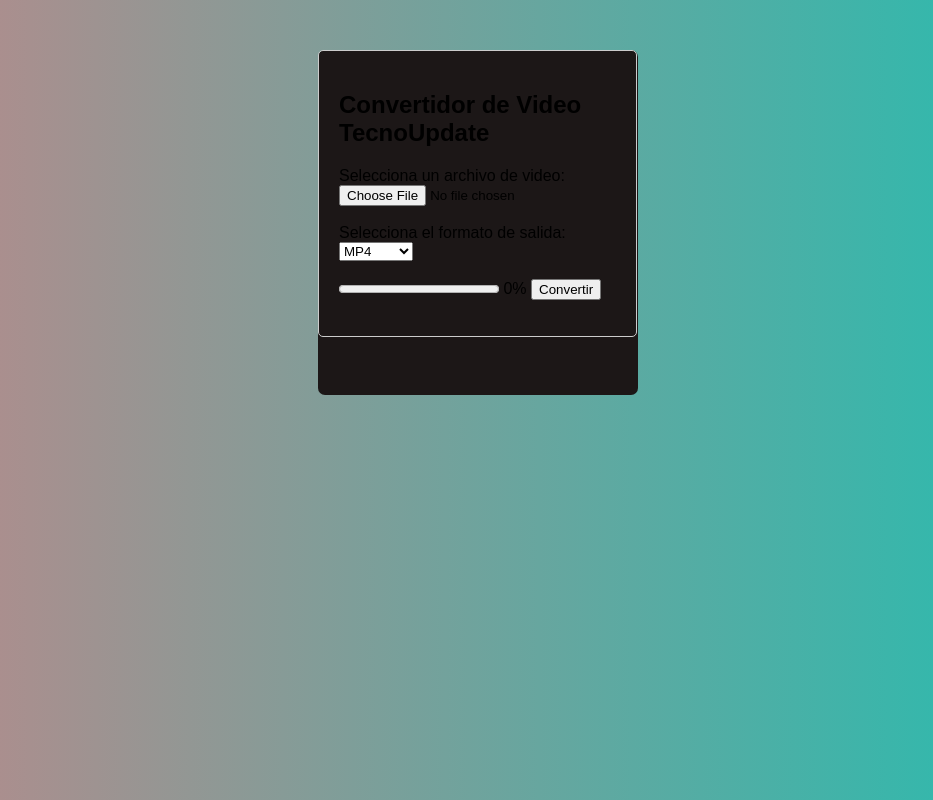
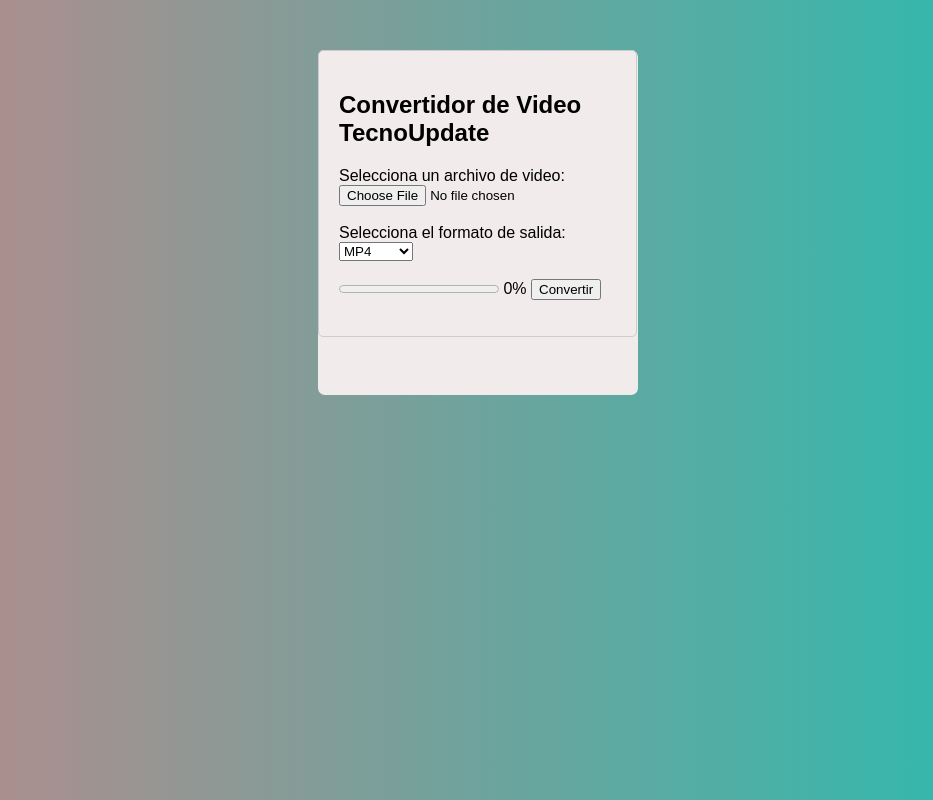
Before and after one commit to LynkRookie/TecnoUpdateConverter.github-io, a plain HTML site: page index.html in a window 1280 px wide. Shown: the whole page, without its empty margins (142-1075 px from the left). Drawn offline with Linux system fonts and the light colour scheme.

Commit message:
Update styles.css

```diff
--- a/styles.css
+++ b/styles.css
@@ -1,8 +1,9 @@
 body {
     font-family: Arial, sans-serif;
+    background: rgb(241, 235, 235);
 }
 .cuerpo{
-    background: rgb(28, 23, 23);
+    background: rgb(241, 235, 235);
     /* border-right: 102px; */
     padding: 0px;
     padding-right:1px;
```
